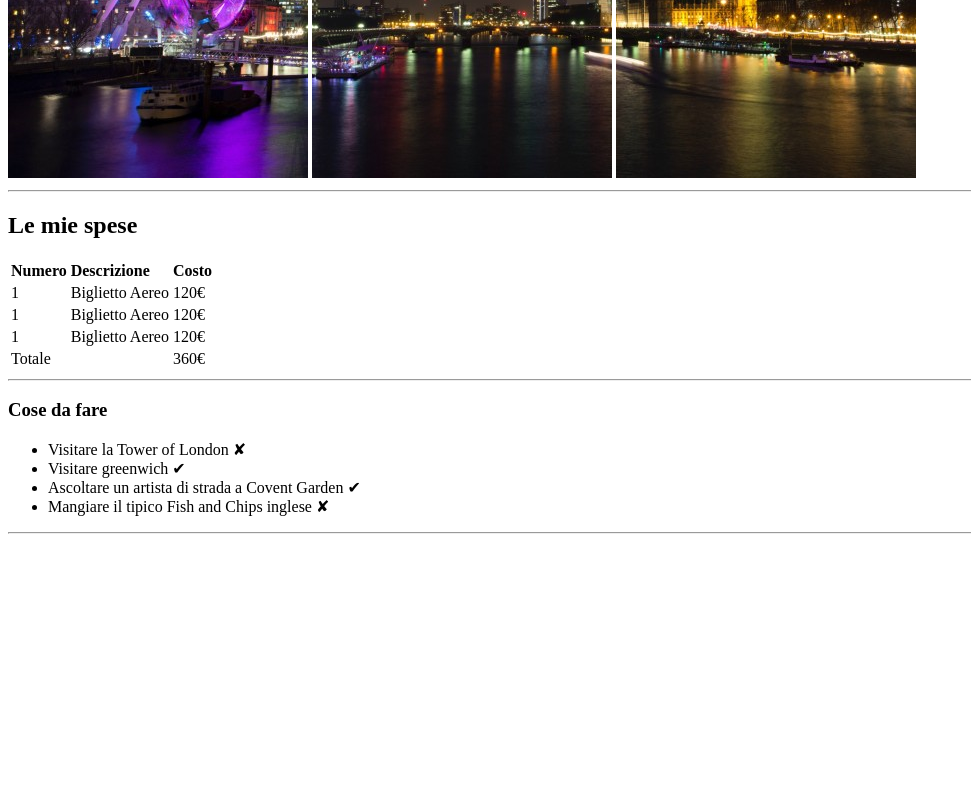
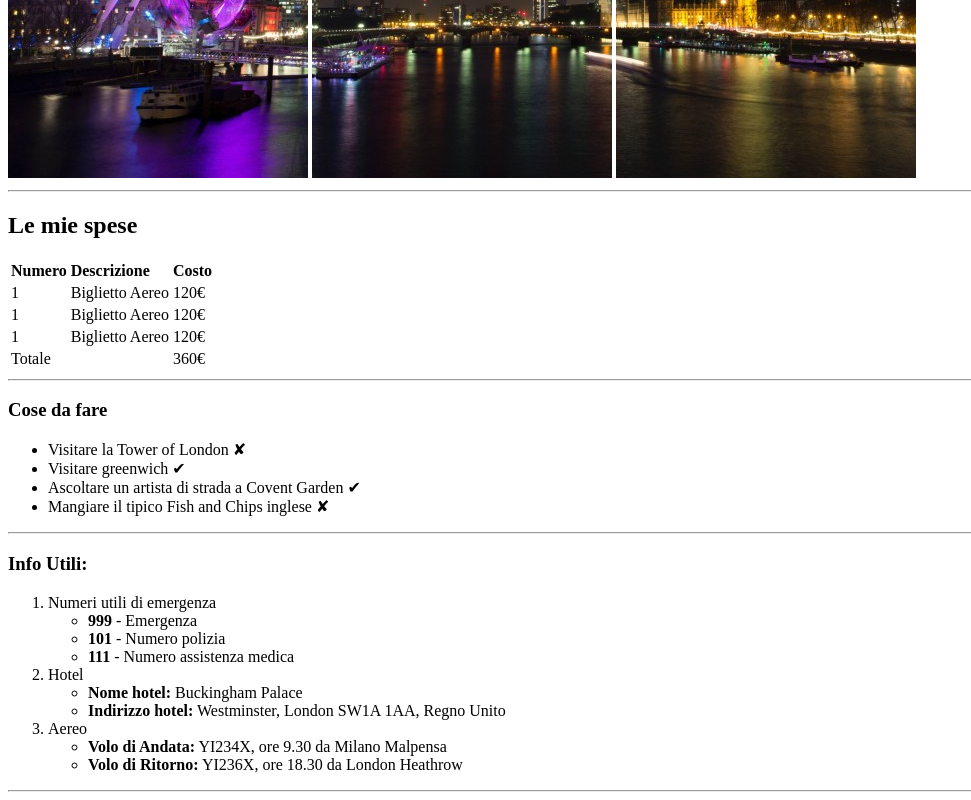
Before and after one commit to Valee8/html-london-trip, a plain HTML site: page index.html in a window 1280 px wide. Shown: the part 502-1302 px from the top of the page, without its empty margins (0-971 px from the left). Before the commit the page ends 1044 px from the top, so only its background shows below. Drawn offline with Linux system fonts and the light colour scheme.

Commit message:
created third section

```diff
--- a/index.html
+++ b/index.html
@@ -67,6 +67,32 @@
             <hr>
         </section>
         <!-- Fine Sezione 2 -->
+
+        <!-- Inizio Sezione 3 -->
+        <section>
+            <h3>Info Utili:</h3>
+
+            <ol>
+                <li>Numeri utili di emergenza</li>
+                <ul>
+                    <li><strong>999</strong> - Emergenza</li>
+                    <li><strong>101</strong> - Numero polizia</li>
+                    <li><strong>111</strong> - Numero assistenza medica</li>
+                </ul>
+                <li>Hotel</li>
+                <ul>
+                    <li><strong>Nome hotel:</strong> Buckingham Palace</li>
+                    <li><strong>Indirizzo hotel:</strong> Westminster, London SW1A 1AA, Regno Unito</li>
+                </ul>
+                <li>Aereo</li>
+                <ul>
+                    <li><strong>Volo di Andata:</strong> YI234X, ore 9.30 da Milano Malpensa</li>
+                    <li><strong>Volo di Ritorno:</strong> YI236X, ore 18.30 da London Heathrow</li>
+                </ul>
+            </ol>
+        </section>
+        <hr>
+        <!-- Fine Sezione 3 -->
     </main>
     <!-- Fine Main -->
 </body>
```
